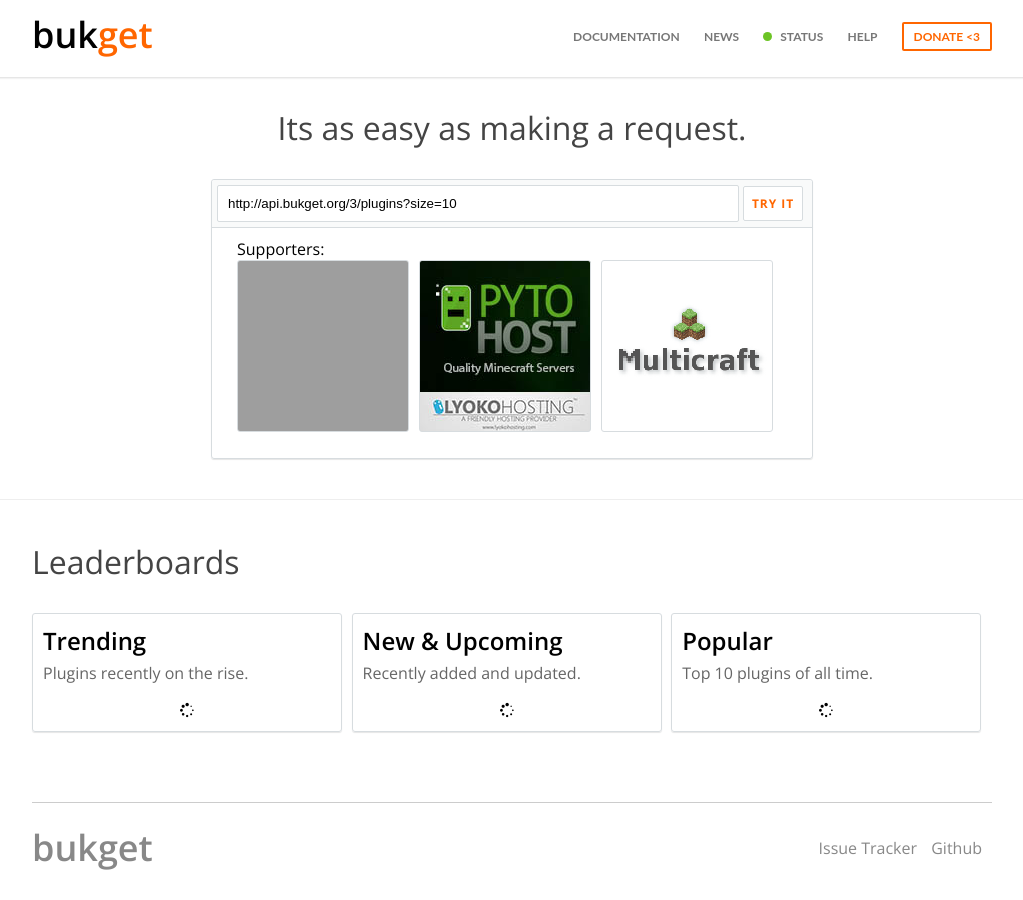
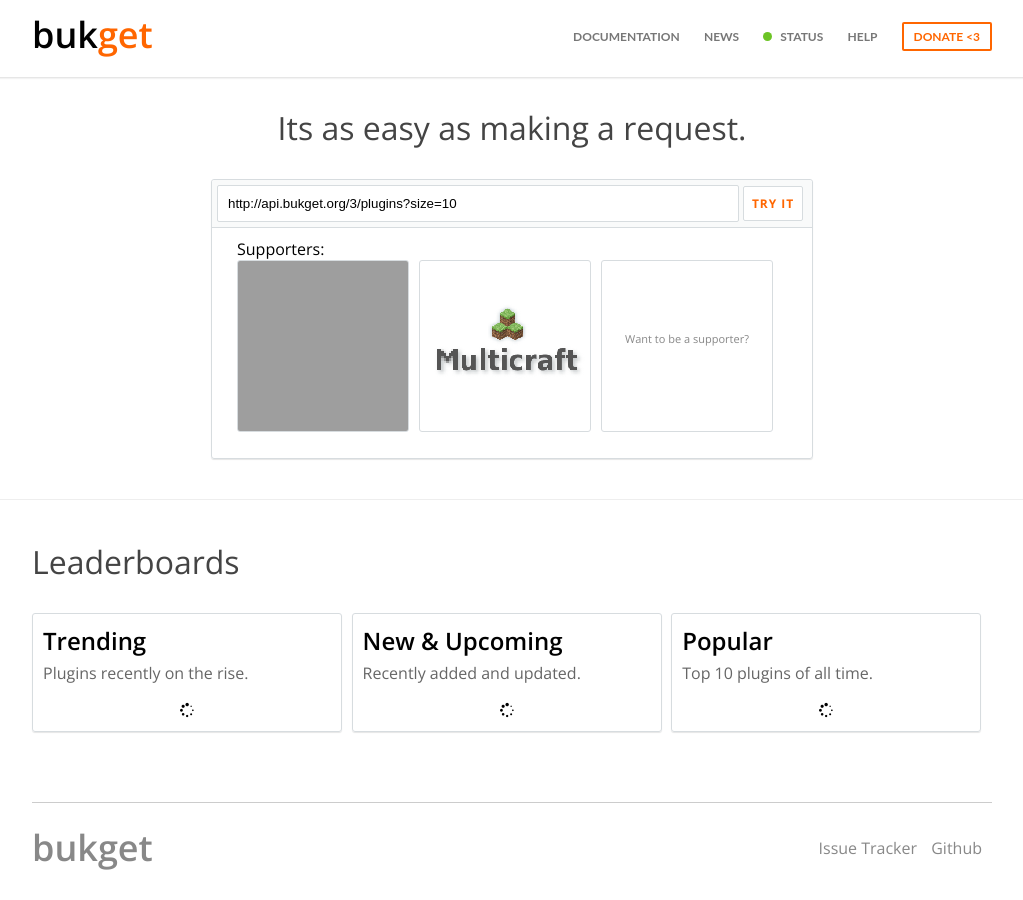
Before and after one commit to BukGet/website, a Jekyll site: the page built from index.html, in a window 1280 px wide and 900 px high, scrolled down 715 px. Shown: the whole window, without its empty margins (128-1151 px from the left). Built offline with Jekyll 4.4.1, drawn with Linux system fonts in a browser that asks for light colours; nearby versions of some CDN libraries; some web fonts are replaced; grey boxes are pictures that could not be loaded.

Commit message:
Update supporters

```diff
--- a/index.html
+++ b/index.html
@@ -69,8 +69,8 @@
           <div class="start-page">
             <p style="margin-bottom: -10px; margin-top: -10px">Supporters: </p>
             <a href="http://mcmyadmin.com" class="browser-box" style="background: url('http://mcmyadmin.com/images/square.png'); background-size: contain;"></a>
-            <a href="http://pytohost.com/" class="browser-box"  style="background: url('images/pytohost.jpg') no-repeat;"></a>
             <a href="http://multicraft.org" style="background: url('images/multicraft.png') no-repeat;" class="browser-box"></a>
+            <a href="http://twitter.com/stevemcgrath" style="padding-top: 70px" class="browser-box">Want to be a supporter?</a>
           </div>
         </div>
       </div>
```
Also changed, not shown: images/pytohost.jpg (deleted).
